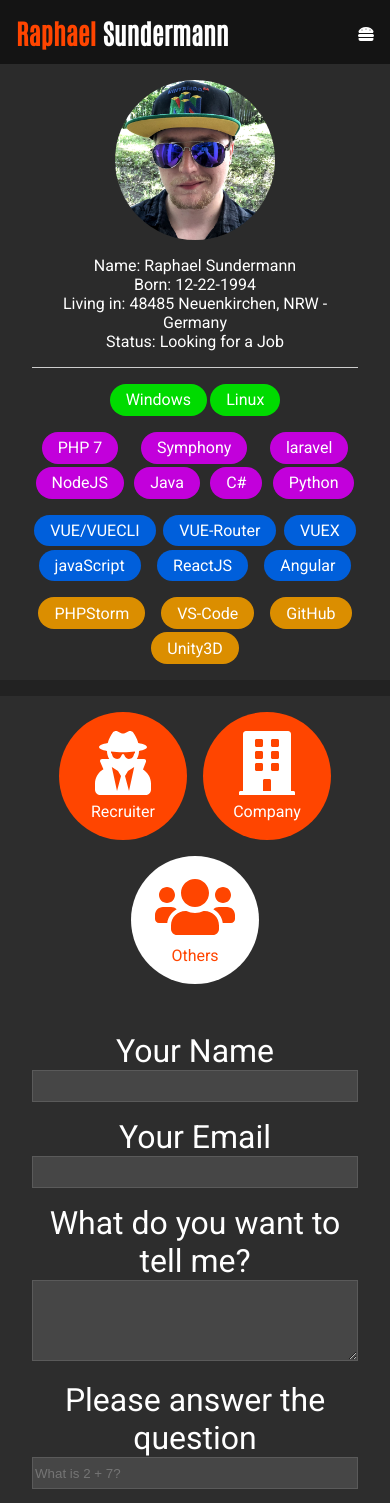
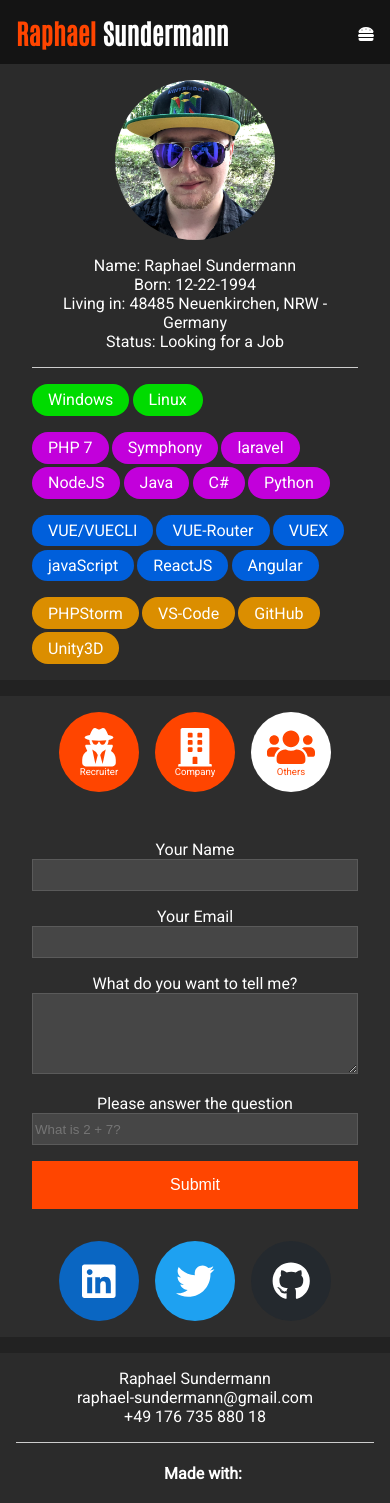
Before and after one commit to sircoffeeknight/rsundermanncom, a Vue app: page /others in a window 390 px wide. Shown: the top 1503 px of the page. Built offline with nearby package versions, Linux system fonts and the light colour scheme.

Commit message:
RSUN-27: Fix movile design, HTML Meta tags, autotranslate

```diff
--- a/public/index.html
+++ b/public/index.html
@@ -3,13 +3,15 @@
   <head>
     <meta charset="utf-8">
     <meta http-equiv="X-UA-Compatible" content="IE=edge">
+    <meta name="google" value="notranslate">
     <meta name="viewport" content="width=device-width,initial-scale=1.0">
+    <meta name="description" content="Raphael Sundermann | Developer | Curriculum Vitae"
     <link rel="icon" href="<%= BASE_URL %>favicon.ico">
-    <title><%= htmlWebpackPlugin.options.title %></title>
+    <title>Raphael Sundermann | Developer</title>
   </head>
   <body>
     <noscript>
-      <strong>We're sorry but <%= htmlWebpackPlugin.options.title %> doesn't work properly without JavaScript enabled. Please enable it to continue.</strong>
+      <strong>We're sorry but this Website doesn't work properly without JavaScript enabled. Please enable it to continue.</strong>
     </noscript>
     <div id="app"></div>
     <!-- built files will be auto injected -->
--- a/src/components/Contact/ContactForm.vue
+++ b/src/components/Contact/ContactForm.vue
@@ -113,6 +113,15 @@ input[type=submit] {
     transition: 0.2s ease-in-out;
 }
 
+textarea,
+input.text,
+input[type=submit],
+input[type=button],
+input[type=text] {
+    -webkit-appearance: none;
+    border-radius: 0;
+}
+
 button:hover {
     background-color: white;
     color: orangered;
@@ -129,4 +138,10 @@ h2 {
         width: 100%;
     }
 }
+
+@media only screen and (max-width: 464px) {
+    label, input[type=submit] {
+        font-size: 1em;
+    }
+}
 </style>
--- a/src/components/Footer/FooterInfo.vue
+++ b/src/components/Footer/FooterInfo.vue
@@ -82,7 +82,6 @@
 .footerCard__madeWith__tags {
     display: flex;
     flex-wrap: wrap;
-    justify-content: space-between;
     align-items: center;
     gap: 0.2rem;
 }
--- a/src/components/MeCard/MeCard.vue
+++ b/src/components/MeCard/MeCard.vue
@@ -201,8 +201,6 @@
 
     .os, .backend, .frontend, .software {
         flex-wrap: wrap;
-        justify-content: center;
-        margin: 0 auto;
     }
 
 }
--- a/src/components/ui/BasePost.vue
+++ b/src/components/ui/BasePost.vue
@@ -104,4 +104,10 @@ header > h2 {
         left: 46%;
     }
 }
+
+@media only screen and (max-width: 464px) {
+    article {
+        font-size: 0.6em;
+    }
+}
 </style>
--- a/src/pages/Contact/Contact.vue
+++ b/src/pages/Contact/Contact.vue
@@ -134,4 +134,16 @@ main {
         width: auto;
     }
 }
+
+@media only screen and (max-width: 464px) {
+    .contact__routerB,
+    .contact__linkedIn,
+    .contact__github,
+    .contact__twitter {
+        padding: 1rem;
+        width: 5rem;
+        height: 5rem;
+        font-size: 0.6em;
+    }
+}
 </style>
--- a/src/pages/CurriculumVitae.vue
+++ b/src/pages/CurriculumVitae.vue
@@ -101,7 +101,7 @@ export default {
                     description: '',
                 },
                 {
-                    title: 'Start',
+                    title: 'History',
                     time: '',
                     position: '',
                     skill: [],
--- a/src/router.js
+++ b/src/router.js
@@ -16,13 +16,17 @@ const router = createRouter({
     { path: '/curriculum', component: Curriculum },
     { path: '/projects', component: Projects },
     { path: '/contact', component: Contact, children: [
-      { path: '/recruiter', component: ContactRecruiter, name: "Recruiter" },
-      { path: '/company', component: ContactCompany, name: "Company" },
-      { path: '/others', component: ContactOthers, name: "Other" },
+      { path: '/recruiter', component: ContactRecruiter, name: "Recruiter", meta: {disableScroll: true} },
+      { path: '/company', component: ContactCompany, name: "Company", meta: {disableScroll: true} },
+      { path: '/others', component: ContactOthers, name: "Other", meta: {disableScroll: true} },
     ] },
   ],
-  scrollBehavior () {
-    return {left: 0, top: 0}
+  scrollBehavior (to) {
+    if (to.matched.some(m => m.meta.disableScroll)) {
+      return;
+    } else {
+      return {left: 0, top: 0};
+    }
   }
 });
 
```
